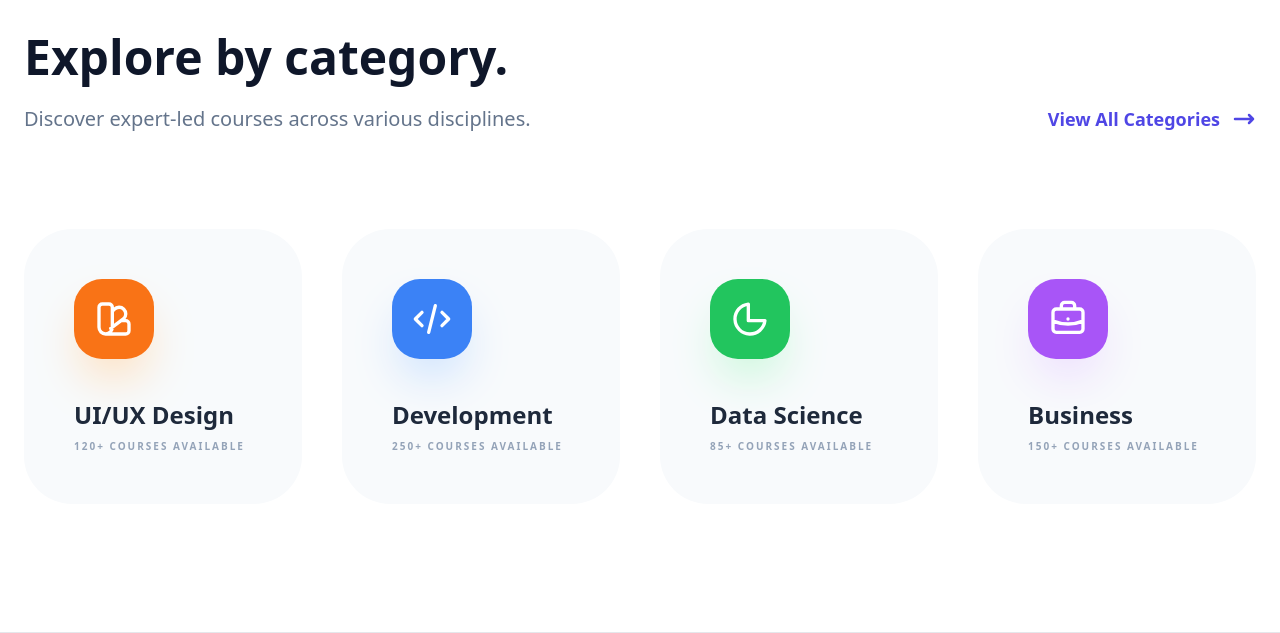
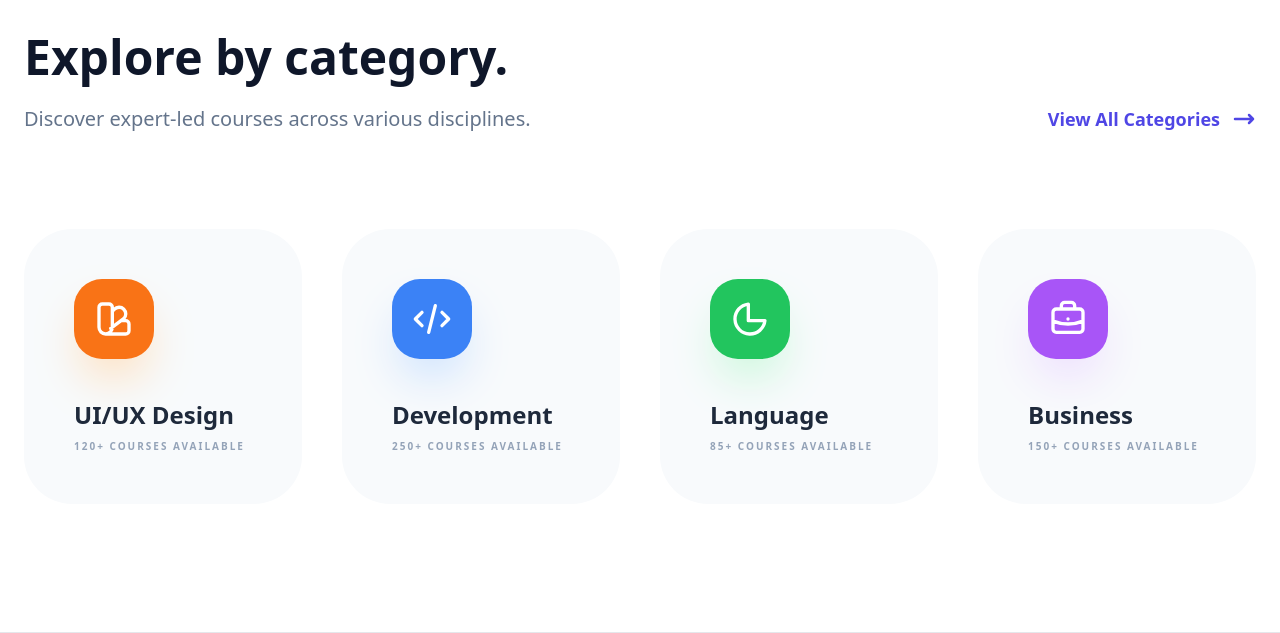
Before and after one commit to kobokers/WebFundamentalProject, a PHP site: page /index.php in a window 1280 px wide. Shown: the part 920-1553 px from the top of the page. Run offline with PHP 8.4, Linux system fonts and the light colour scheme; some libraries are stand-ins or nearby versions.

Commit message:
fix base url

```diff
--- a/index.php
+++ b/index.php
@@ -146,7 +146,7 @@ include('header.php');
             </div>
 
             <div class="grid grid-cols-1 sm:grid-cols-2 lg:grid-cols-4 gap-6 md:gap-10">
-                <div
+                <a href="<?php echo BASE_URL; ?>auth/catalog.php?level=&category=Design&instructor="
                     class="group relative p-8 md:p-12 rounded-[2rem] md:rounded-[3rem] bg-slate-50 dark:bg-gray-800 hover:bg-white dark:hover:bg-gray-700 hover:shadow-[0_50px_80px_-20px_rgba(0,0,0,0.06)] dark:hover:shadow-[0_50px_80px_-20px_rgba(0,0,0,0.3)] transition-all duration-500 cursor-pointer border-2 border-transparent hover:border-slate-100 dark:hover:border-gray-600">
                     <div
                         class="w-16 h-16 md:w-20 md:h-20 bg-orange-500 rounded-[1.25rem] md:rounded-[1.75rem] flex items-center justify-center text-white mb-8 md:mb-10 group-hover:scale-110 group-hover:rotate-6 transition-all duration-500 shadow-2xl shadow-orange-200 dark:shadow-orange-900/50">
@@ -159,9 +159,9 @@ include('header.php');
                     <p
                         class="text-slate-400 dark:text-gray-500 font-bold uppercase text-[9px] md:text-[10px] tracking-[0.2em]">
                         120+ Courses Available</p>
-                </div>
+                </a>
 
-                <div
+                <a href="<?php echo BASE_URL; ?>auth/catalog.php?level=&category=Programming&instructor="
                     class="group relative p-8 md:p-12 rounded-[2rem] md:rounded-[3rem] bg-slate-50 dark:bg-gray-800 hover:bg-white dark:hover:bg-gray-700 hover:shadow-[0_50px_80px_-20px_rgba(0,0,0,0.06)] dark:hover:shadow-[0_50px_80px_-20px_rgba(0,0,0,0.3)] transition-all duration-500 cursor-pointer border-2 border-transparent hover:border-slate-100 dark:hover:border-gray-600">
                     <div
                         class="w-16 h-16 md:w-20 md:h-20 bg-blue-500 rounded-[1.25rem] md:rounded-[1.75rem] flex items-center justify-center text-white mb-8 md:mb-10 group-hover:scale-110 group-hover:rotate-6 transition-all duration-500 shadow-2xl shadow-blue-200 dark:shadow-blue-900/50">
@@ -174,9 +174,9 @@ include('header.php');
                     <p
                         class="text-slate-400 dark:text-gray-500 font-bold uppercase text-[9px] md:text-[10px] tracking-[0.2em]">
                         250+ Courses Available</p>
-                </div>
+                </a>
 
-                <div
+                <a href="<?php echo BASE_URL; ?>auth/catalog.php?level=&category=Language&instructor="
                     class="group relative p-8 md:p-12 rounded-[2rem] md:rounded-[3rem] bg-slate-50 dark:bg-gray-800 hover:bg-white dark:hover:bg-gray-700 hover:shadow-[0_50px_80px_-20px_rgba(0,0,0,0.06)] dark:hover:shadow-[0_50px_80px_-20px_rgba(0,0,0,0.3)] transition-all duration-500 cursor-pointer border-2 border-transparent hover:border-slate-100 dark:hover:border-gray-600">
                     <div
                         class="w-16 h-16 md:w-20 md:h-20 bg-green-500 rounded-[1.25rem] md:rounded-[1.75rem] flex items-center justify-center text-white mb-8 md:mb-10 group-hover:scale-110 group-hover:rotate-6 transition-all duration-500 shadow-2xl shadow-green-200 dark:shadow-green-900/50">
@@ -185,13 +185,13 @@ include('header.php');
                                 d="M11 3.055A9.001 9.001 0 1020.945 13H11V3.055z" />
                         </svg>
                     </div>
-                    <h3 class="text-xl md:text-2xl font-black text-slate-800 dark:text-white mb-2">Data Science</h3>
+                    <h3 class="text-xl md:text-2xl font-black text-slate-800 dark:text-white mb-2">Language</h3>
                     <p
                         class="text-slate-400 dark:text-gray-500 font-bold uppercase text-[9px] md:text-[10px] tracking-[0.2em]">
                         85+ Courses Available</p>
-                </div>
+                </a>
 
-                <div
+                <a href="<?php echo BASE_URL; ?>auth/catalog.php?level=&category=Business&instructor="
                     class="group relative p-8 md:p-12 rounded-[2rem] md:rounded-[3rem] bg-slate-50 dark:bg-gray-800 hover:bg-white dark:hover:bg-gray-700 hover:shadow-[0_50px_80px_-20px_rgba(0,0,0,0.06)] dark:hover:shadow-[0_50px_80px_-20px_rgba(0,0,0,0.3)] transition-all duration-500 cursor-pointer border-2 border-transparent hover:border-slate-100 dark:hover:border-gray-600">
                     <div
                         class="w-16 h-16 md:w-20 md:h-20 bg-purple-500 rounded-[1.25rem] md:rounded-[1.75rem] flex items-center justify-center text-white mb-8 md:mb-10 group-hover:scale-110 group-hover:rotate-6 transition-all duration-500 shadow-2xl shadow-purple-200 dark:shadow-purple-900/50">
@@ -204,7 +204,7 @@ include('header.php');
                     <p
                         class="text-slate-400 dark:text-gray-500 font-bold uppercase text-[9px] md:text-[10px] tracking-[0.2em]">
                         150+ Courses Available</p>
-                </div>
+                </a>
             </div>
         </div>
     </section>
```
